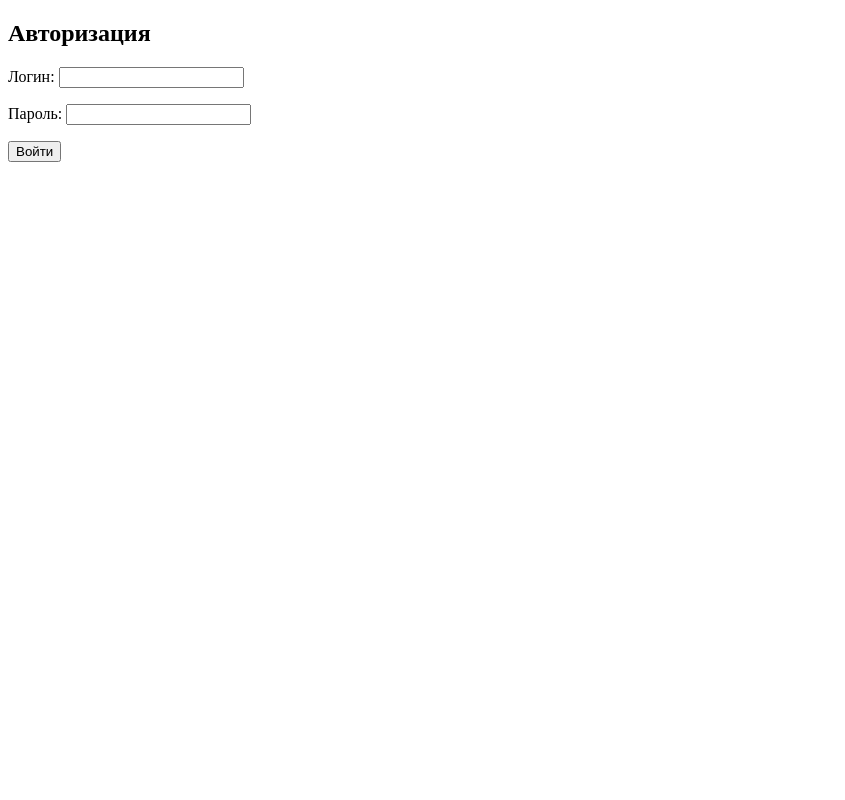
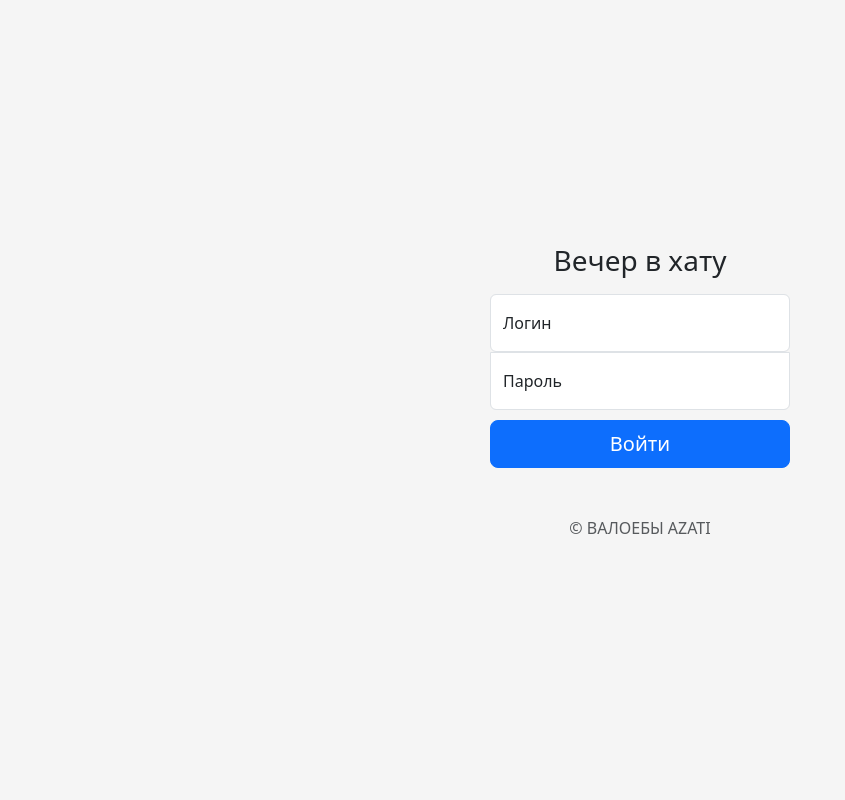
Before and after one commit to NickZdanchuk/gestures, a Django app: page /login/ in a window 1280 px wide. Shown: the whole page, without its empty margins (0-845 px from the left). Run offline with Django 4.2, Linux system fonts and the light colour scheme; some libraries are stand-ins or nearby versions.

Commit message:
Updated login form

```diff
--- a/testAutho/django_project/django_project/settings.py
+++ b/testAutho/django_project/django_project/settings.py
@@ -39,7 +39,7 @@ INSTALLED_APPS = [
     'django.contrib.messages',
     'django.contrib.staticfiles',
     'users.apps.UsersConfig',
-
+    'bootstrap5',
 
 ]
 
--- /dev/null
+++ b/testAutho/django_project/static/css/sign-in.css
@@ -0,0 +1,33 @@
+html,
+body {
+  height: 100%;
+}
+
+body {
+  display: flex;
+  align-items: center;
+  padding-top: 40px;
+  padding-bottom: 40px;
+  background-color: #f5f5f5;
+}
+
+.form-signin {
+  max-width: 330px;
+  padding: 15px;
+}
+
+.form-signin .form-floating:focus-within {
+  z-index: 2;
+}
+
+.form-signin input[type="email"] {
+  margin-bottom: -1px;
+  border-bottom-right-radius: 0;
+  border-bottom-left-radius: 0;
+}
+
+.form-signin input[type="password"] {
+  margin-bottom: 10px;
+  border-top-left-radius: 0;
+  border-top-right-radius: 0;
+}
--- a/testAutho/django_project/users/forms.py
+++ b/testAutho/django_project/users/forms.py
@@ -21,8 +21,8 @@ class CustomUserChangeForm(UserChangeForm):
 
 
 class LoginUserForm(AuthenticationForm):
-    username = forms.CharField(label='Логин', widget=forms.TextInput(attrs={'class': 'form-input'}))
-    password = forms.CharField(label='Пароль', widget=forms.PasswordInput(attrs={'class': 'form-input'}))
+    username = forms.CharField(label='Логин', widget=forms.TextInput(attrs={'class': 'form-control', 'placeholder': 'Login'}))
+    password = forms.CharField(label='Пароль', widget=forms.PasswordInput(attrs={'class': 'form-control', 'placeholder': 'Password'}))
     video = None
 
 
--- a/testAutho/django_project/users/templates/users/base.html
+++ b/testAutho/django_project/users/templates/users/base.html
@@ -1,19 +1,22 @@
 {% load static %}
+{% load bootstrap5 %}
+{% bootstrap_css %}
+{% bootstrap_javascript %}
 
 <!DOCTYPE html>
 <html>
 <head>
     <meta charset="utf-8">
+    <meta name="viewport" content="width=device-width, initial-scale=1">
     <title>{% block title %}   base   {% endblock %}</title>
-  {%block style %} {% endblock %}
+    {% block style %} {% endblock %}
 </head>
-<body>
+<body class="text-center">
+{% bootstrap_messages %}
 <script>
     var CSRF_TOKEN = '{{ csrf_token }}';
 </script>
-  <main>
 {% block content %}
 {% endblock %}
-  </main>
 </body>
 </html>
--- a/testAutho/django_project/users/templates/users/login.html
+++ b/testAutho/django_project/users/templates/users/login.html
@@ -1,9 +1,14 @@
 {% extends 'users/base.html' %}
+{% load static %}
 
 {% block title %}Login{% endblock %}
+{% block style %}
+    <link type="text/css" href="{% static 'css/sign-in.css' %}" rel="stylesheet"/>
+{% endblock %}
 
 {% block content %}
-<h2>Авторизация</h2>
+    <main class="form-signin w-100 m-auto">
+        <h1 class="h3 mb-3 fw-normal">Вечер в хату</h1>
 
 
         <form method="post">
@@ -11,12 +16,16 @@
             <div class="form-error">{{ form.non_field_errors }}</div>
 
             {% for f in form %}
-<p><label class="form-label" for="{{ f.id_for_label }}">{{f.label}}: </label>{{ f }}</p>
+                <div class="form-floating">
+                    {{ f }}
+                    <label for="{{ f.id_for_label }}">{{ f.label }}</label>
                     <div class="form-error">{{ f.errors }}</div>
+                </div>
             {% endfor %}
-  <button type="submit">Войти</button>
-
+            <button type="submit" class="w-100 btn btn-lg btn-primary">Войти</button>
+            <p class="mt-5 mb-3 text-muted">&copy; ВАЛОЕБЫ AZATI</p>
         </form>
+    </main>
 
 
 
```
Also changed, not shown: testAutho/django_project/users/static/client.js (+11 -12 lines). Lines whose indentation alone changed are shown as unchanged.
